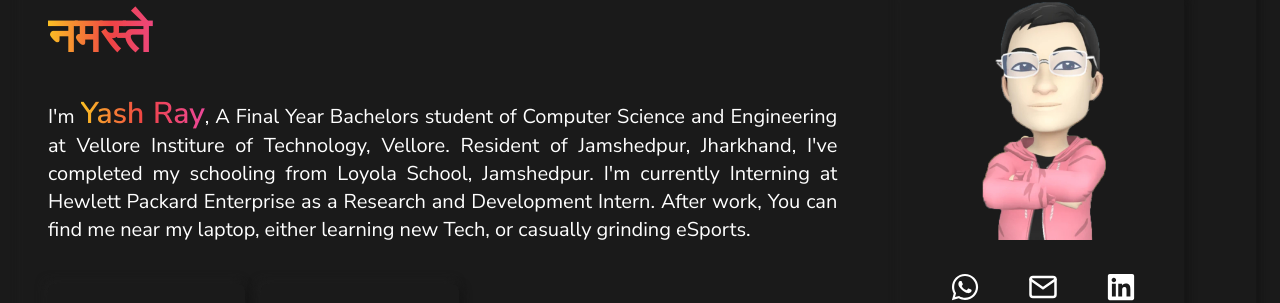
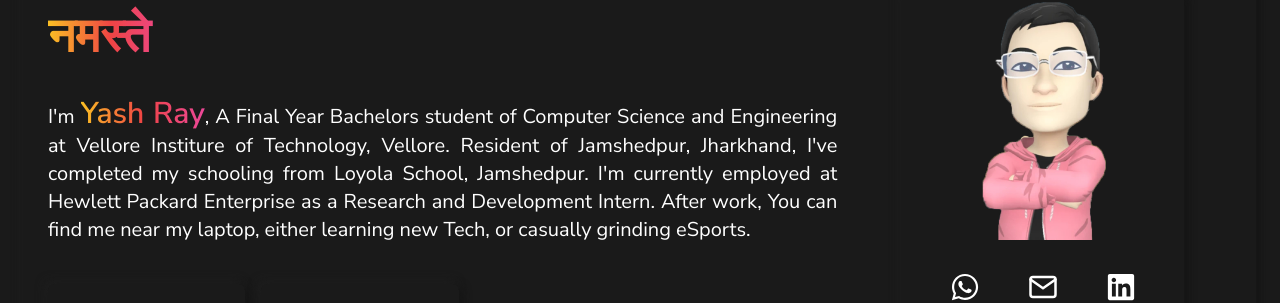
Before and after one commit to Yash-Ray/Portfolio-Web, a React (Create React App) app: page / in a window 1280 px wide. Shown: the part 254-557 px from the top of the page. Built offline with nearby package versions, Linux system fonts and the light colour scheme.

Commit message:
Update Home.js

```diff
--- a/src/components/Home.js
+++ b/src/components/Home.js
@@ -91,7 +91,7 @@
                 <span className="hover:text-pink-500 transition-all duration-500 ease-in-out">
                   Loyola School, Jamshedpur.
                 </span>{" "}
-                I'm currently Interning at{" "}
+                I'm currently employed at{" "}
                 <span className="hover:text-hpe-green transition-all duration-500 ease-in-out">
                   Hewlett Packard Enterprise
                 </span>{" "}as a Research and Development Intern. {" "}
```
